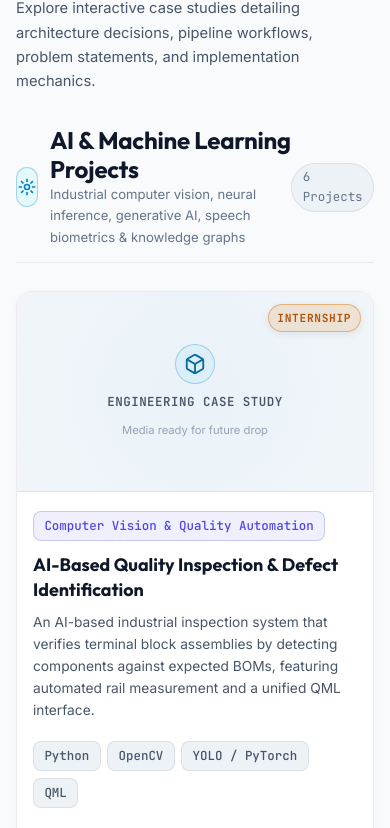
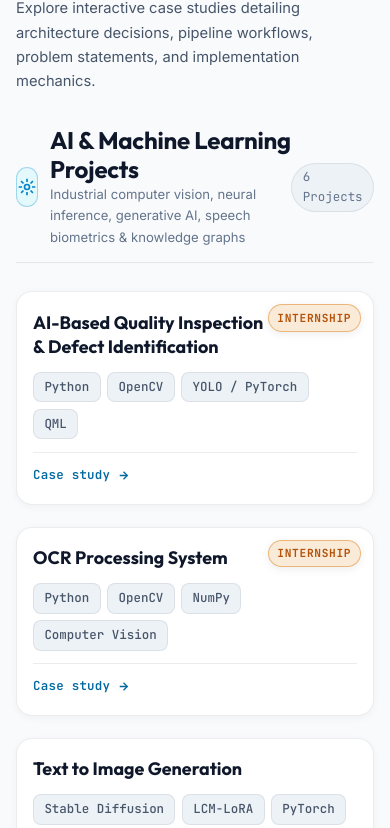
Before and after one commit to KESHAVAPANDI/keshavapandi-portfolio, a website: page index.html in a window 390 px wide. Shown: the part 3058-3886 px from the top of the page. Drawn offline with Linux system fonts and the light colour scheme.

Commit message:
Mobile UX (1/2): centered about photo, compact project cards (name + tech), OCR internship tag

```diff
--- a/css/projects.css
+++ b/css/projects.css
@@ -1,5 +1,6 @@
 /* ==========================================================================
-   PROJECTS SECTION & CARDS (AI PROJECTS vs OTHER PROJECTS)
+   PROJECTS SECTION & COMPACT CARDS (AI PROJECTS vs OTHER PROJECTS)
+   Compact index cards: name + tech stack. Full details in the modal.
    ========================================================================== */
 
 .projects-container {
@@ -57,14 +58,14 @@
   border: 1px solid var(--border-subtle);
 }
 
-/* Projects Grid */
+/* Projects Grid (compact cards: 3-4 per row on desktop) */
 .projects-grid {
   display: grid;
-  grid-template-columns: repeat(auto-fill, minmax(350px, 1fr));
-  gap: 1.75rem;
+  grid-template-columns: repeat(auto-fill, minmax(270px, 1fr));
+  gap: 1.25rem;
 }
 
-/* Single Project Card */
+/* Single Compact Project Card */
 .project-card {
   display: flex;
   flex-direction: column;
@@ -78,19 +79,34 @@
   box-shadow: var(--shadow-sm);
 }
 
+.project-card:hover,
+.project-card:focus-visible {
+  transform: translateY(-4px);
+  border-color: var(--border-medium);
+  box-shadow: var(--shadow-md);
+  outline: none;
+}
+
+/* AI Highlighted Card Styling */
+.project-card.card-ai:hover,
+.project-card.card-ai:focus-visible {
+  border-color: var(--border-accent);
+  box-shadow: var(--shadow-md), 0 0 18px rgba(56, 189, 248, 0.08);
+}
+
 /* Card-Level Absolute Overlay INTERNSHIP Badge */
 .card-internship-badge {
   position: absolute;
-  top: 0.85rem;
-  right: 0.85rem;
+  top: 0.75rem;
+  right: 0.75rem;
   z-index: 10;
   pointer-events: none;
   font-family: var(--font-mono);
-  font-size: 0.72rem;
+  font-size: 0.68rem;
   font-weight: 700;
   text-transform: uppercase;
   letter-spacing: 0.06em;
-  padding: 0.25rem 0.65rem;
+  padding: 0.22rem 0.6rem;
   border-radius: var(--radius-full);
   background: rgba(245, 158, 11, 0.18);
   color: var(--accent-amber);
@@ -113,185 +129,64 @@
   opacity: 0;
 }
 
-.project-card:hover {
-  transform: translateY(-4px);
-  border-color: var(--border-medium);
-  box-shadow: var(--shadow-md);
-}
-
-/* AI Highlighted Card Styling */
-.project-card.card-ai {
-  border-color: var(--border-subtle);
-}
-
-.project-card.card-ai:hover {
-  border-color: var(--border-accent);
-  box-shadow: var(--shadow-md);
-}
-
-/* Project Thumbnail Area */
-.project-media-preview {
-  height: 195px;
-  width: 100%;
-  background: var(--bg-secondary);
-  position: relative;
-  overflow: hidden;
-  display: flex;
-  align-items: center;
-  justify-content: center;
-  border-bottom: 1px solid var(--border-subtle);
-}
-
-.project-media-preview img {
-  width: 100%;
-  height: 100%;
-  object-fit: cover;
-  transition: transform var(--transition-smooth);
-}
-
-.project-card:hover .project-media-preview img {
-  transform: scale(1.03);
-}
-
-/* Media Placeholder */
-.media-placeholder {
+/* Compact Card Body Content */
+.project-card-body {
+  padding: 1.3rem 1.25rem 1.1rem;
   display: flex;
   flex-direction: column;
-  align-items: center;
-  justify-content: center;
-  text-align: center;
-  padding: 1.25rem;
-  width: 100%;
-  height: 100%;
-  background: radial-gradient(circle at 50% 50%, rgba(56, 189, 248, 0.04) 0%, var(--bg-secondary) 100%);
-  color: var(--text-muted);
-  gap: 0.5rem;
-  position: relative;
-}
-
-.placeholder-icon {
-  width: 40px;
-  height: 40px;
-  border-radius: 50%;
-  background: rgba(56, 189, 248, 0.08);
-  border: 1px solid var(--border-accent);
-  display: flex;
-  align-items: center;
-  justify-content: center;
-  color: var(--accent-sky);
-  z-index: 1;
-  transition: transform var(--transition-fast);
-}
-
-.project-card:hover .placeholder-icon {
-  transform: scale(1.06);
-  color: var(--accent-cyan);
-}
-
-.placeholder-label {
-  font-family: var(--font-mono);
-  font-size: 0.78rem;
-  font-weight: 600;
-  letter-spacing: 0.04em;
-  color: var(--text-secondary);
-  z-index: 1;
-  text-transform: uppercase;
-}
-
-.placeholder-hint {
-  font-size: 0.7rem;
-  color: var(--text-dim);
-  z-index: 1;
-}
-
-/* Card Body Content */
-.project-card-body {
-  padding: 1.45rem;
-  display: flex;
-  flex-direction: column;
+  gap: 0.8rem;
   flex: 1;
 }
 
-.card-meta-top {
-  display: flex;
-  align-items: center;
-  justify-content: flex-start;
-  margin-bottom: 0.75rem;
+.project-card-title {
+  font-size: 1.08rem;
+  font-weight: 700;
+  line-height: 1.35;
+  color: var(--text-primary);
+  transition: color var(--transition-fast);
+  padding-right: 0.5rem;
 }
 
-.project-card-title {
-  font-size: 1.25rem;
-  font-weight: 700;
-  margin-bottom: 0.55rem;
-  color: var(--text-primary);
-  transition: color var(--transition-fast);
+/* Keep title clear of the absolute INTERNSHIP badge */
+.project-card:has(.card-internship-badge) .project-card-title {
+  padding-right: 5.2rem;
 }
 
 .project-card:hover .project-card-title {
   color: var(--accent-sky);
 }
 
-.project-card-desc {
-  font-size: 0.9rem;
-  color: var(--text-secondary);
-  line-height: 1.6;
-  margin-bottom: 1.25rem;
-  flex: 1;
-}
-
-/* Tech Tags List */
+/* Tech Tags List (shared with the case-study modal) */
 .card-tech-stack {
   display: flex;
   flex-wrap: wrap;
   gap: 0.4rem;
-  margin-bottom: 1.35rem;
 }
 
-/* Card Footer Action */
-.project-card-footer {
-  display: flex;
+/* "Open case study" affordance pinned to card bottom */
+.card-open-hint {
+  margin-top: auto;
+  padding-top: 0.75rem;
+  border-top: 1px solid var(--border-subtle);
+  display: inline-flex;
   align-items: center;
-  justify-content: space-between;
-  padding-top: 0.85rem;
-  border-top: 1px solid var(--border-subtle);
+  gap: 0.4rem;
+  font-family: var(--font-mono);
+  font-size: 0.78rem;
+  font-weight: 600;
+  letter-spacing: 0.02em;
+  color: var(--accent-sky);
+  transition: color var(--transition-fast), gap var(--transition-fast);
 }
 
-.view-case-study-btn {
-  display: inline-flex;
-  align-items: center;
-  gap: 0.45rem;
-  font-family: var(--font-mono);
-  font-size: 0.82rem;
-  font-weight: 600;
-  color: var(--accent-sky);
-  background: transparent;
-  border: none;
-  cursor: pointer;
-  transition: all var(--transition-fast);
+.card-open-hint svg {
+  transition: transform var(--transition-fast);
 }
 
-.project-card:hover .view-case-study-btn {
+.project-card:hover .card-open-hint {
   color: var(--accent-cyan);
+}
+
+.project-card:hover .card-open-hint svg {
   transform: translateX(4px);
 }
-
-.card-links-group {
-  display: flex;
-  gap: 0.4rem;
-}
-
-.card-quick-link {
-  color: var(--text-muted);
-  font-size: 0.95rem;
-  padding: 0.3rem;
-  border-radius: var(--radius-xs);
-  transition: all var(--transition-fast);
-  display: flex;
-  align-items: center;
-  justify-content: center;
-}
-
-.card-quick-link:hover {
-  color: var(--accent-cyan);
-  background: rgba(56, 189, 248, 0.08);
-}
--- a/js/components/projectCards.js
+++ b/js/components/projectCards.js
@@ -1,8 +1,7 @@
 /**
- * PROJECT CARDS RENDERER
- * Populates AI Projects and Other Projects grids from projectsData.
- * Features top-right card-level INTERNSHIP overlay badge (hidden on hover),
- * category badge on left, and clean direct links.
+ * PROJECT CARDS RENDERER (COMPACT INDEX)
+ * Minimal cards: project name + tech stack only, with an INTERNSHIP
+ * overlay badge where relevant. Full details live in the case study modal.
  */
 
 function renderProjectCards(caseStudyViewerInstance) {
@@ -24,58 +23,18 @@ function renderProjectCards(caseStudyViewerInstance) {
   function createCardHtml(p) {
     const techTags = p.technologies.slice(0, 4).map(t => `<span class="tag-badge">${t}</span>`).join('');
 
-    // Thumbnail or Placeholder
-    let mediaHtml = '';
-    if (p.thumbnail) {
-      mediaHtml = `<img src="${p.thumbnail}" alt="${p.title} thumbnail" loading="lazy">`;
-    } else {
-      mediaHtml = `
-        <div class="media-placeholder">
-          <div class="placeholder-icon" aria-hidden="true">
-            <svg width="22" height="22" viewBox="0 0 24 24" fill="none" stroke="currentColor" stroke-width="2">
-              <path d="M21 16V8a2 2 0 0 0-1-1.73l-7-4a2 2 0 0 0-2 0l-7 4A2 2 0 0 0 3 8v8a2 2 0 0 0 1 1.73l7 4a2 2 0 0 0 2 0l7-4A2 2 0 0 0 21 16z"></path>
-              <polyline points="3.27 6.96 12 12.01 20.73 6.96"></polyline>
-              <line x1="12" y1="22.08" x2="12" y2="12"></line>
-            </svg>
-          </div>
-          <span class="placeholder-label">Engineering Case Study</span>
-          <span class="placeholder-hint">Media ready for future drop</span>
-        </div>
-      `;
-    }
-
     return `
-      <article class="project-card ${p.type === 'ai' ? 'card-ai' : ''}" data-project-id="${p.id}" tabindex="0" role="button" aria-label="View case study for ${p.title}">
+      <article class="project-card project-card-compact ${p.type === 'ai' ? 'card-ai' : ''}" data-project-id="${p.id}" tabindex="0" role="button" aria-label="Open case study: ${p.title}">
         ${p.isInternship ? `<span class="card-internship-badge">INTERNSHIP</span>` : ''}
-        <div class="project-media-preview">
-          ${mediaHtml}
-        </div>
         <div class="project-card-body">
-          <div class="card-meta-top">
-            <span class="tag-badge ${p.type === 'ai' ? 'tag-ai' : 'tag-web'}">${p.category}</span>
-          </div>
           <h3 class="project-card-title">${p.title}</h3>
-          <p class="project-card-desc">${p.description}</p>
           <div class="card-tech-stack">
             ${techTags}
           </div>
-          <div class="project-card-footer">
-            <span class="view-case-study-btn">
-              View Case Study
-              <svg width="14" height="14" viewBox="0 0 24 24" fill="none" stroke="currentColor" stroke-width="2"><line x1="5" y1="12" x2="19" y2="12"></line><polyline points="12 5 19 12 12 19"></polyline></svg>
-            </span>
-            <div class="card-links-group" onclick="event.stopPropagation()">
-              ${p.demo ? `
-                <a href="${p.demo}" target="_blank" rel="noopener noreferrer" class="card-quick-link" aria-label="Live demo for ${p.title}">
-                  <svg width="18" height="18" viewBox="0 0 24 24" fill="none" stroke="currentColor" stroke-width="2"><path d="M18 13v6a2 2 0 0 1-2 2H5a2 2 0 0 1-2-2V8a2 2 0 0 1 2-2h6"></path><polyline points="15 3 21 3 21 9"></polyline><line x1="10" y1="14" x2="21" y2="3"></line></svg>
-                </a>
-              ` : (p.github ? `
-                <a href="${p.github}" target="_blank" rel="noopener noreferrer" class="card-quick-link" aria-label="GitHub repository for ${p.title}">
-                  <svg width="18" height="18" viewBox="0 0 24 24" fill="currentColor"><path d="M12 0c-6.626 0-12 5.373-12 12 0 5.302 3.438 9.8 8.207 11.387.599.111.793-.261.793-.577v-2.234c-3.338.726-4.033-1.416-4.033-1.416-.546-1.387-1.333-1.756-1.333-1.756-1.089-.745.083-.729.083-.729 1.205.084 1.839 1.237 1.839 1.237 1.07 1.834 2.807 1.304 3.492.997.107-.775.418-1.305.762-1.604-2.665-.305-5.467-1.334-5.467-5.931 0-1.311.469-2.381 1.236-3.221-.124-.303-.535-1.524.117-3.176 0 0 1.008-.322 3.301 1.23.957-.266 1.983-.399 3.003-.404 1.02.005 2.047.138 3.006.404 2.291-1.552 3.297-1.23 3.297-1.23.653 1.653.242 2.874.118 3.176.77.84 1.235 1.91 1.235 3.221 0 4.609-2.807 5.624-5.479 5.921.43.372.823 1.102.823 2.222v3.293c0 .319.192.694.801.576 4.765-1.589 8.199-6.086 8.199-11.386 0-6.627-5.373-12-12-12z"/></svg>
-                </a>
-              ` : '')}
-            </div>
-          </div>
+          <span class="card-open-hint" aria-hidden="true">
+            Case study
+            <svg width="13" height="13" viewBox="0 0 24 24" fill="none" stroke="currentColor" stroke-width="2.4"><line x1="5" y1="12" x2="19" y2="12"></line><polyline points="12 5 19 12 12 19"></polyline></svg>
+          </span>
         </div>
       </article>
     `;
--- a/js/data/projects.js
+++ b/js/data/projects.js
@@ -49,7 +49,7 @@ const projectsData = [
     type: "ai",
     category: "Computer Vision & OCR Preprocessing",
     tagType: "cv",
-    isInternship: false,
+    isInternship: true,
     organization: "RBG AI",
     period: "2024 – 2025",
     description: "An AI computer vision module that cleans and enhances bank cheque images by removing grid lines, symbols, and noise, preserving only meaningful text to improve OCR accuracy.",
```
Also changed, not shown: index.html (+1 -1 lines).
